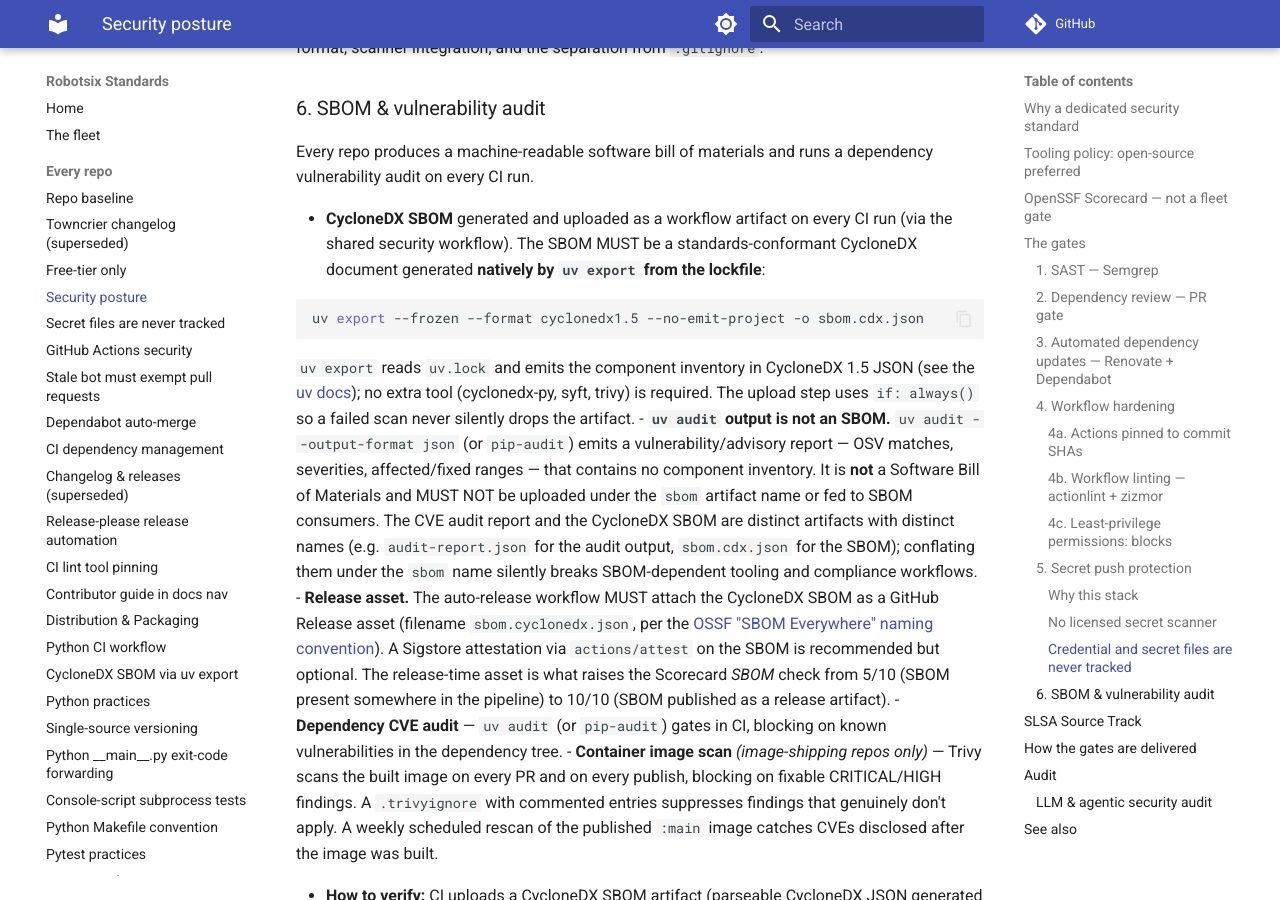
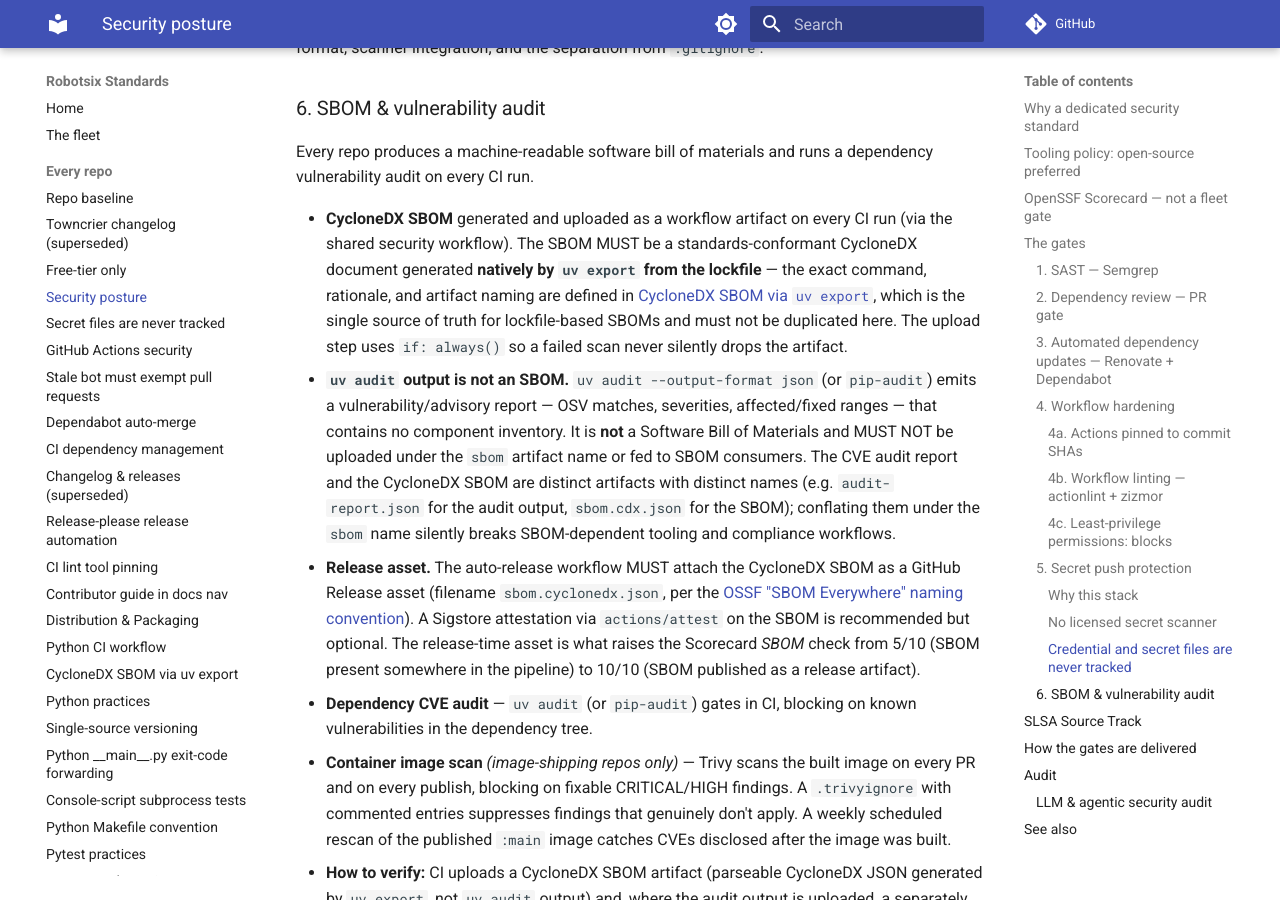
Before and after one commit to damien-robotsix/robotsix-standards, an MkDocs documentation site: the page built from docs/security-posture.md, in a window 1280 px wide and 900 px high, scrolled down 7181 px. Built offline with MkDocs 1.6.1 and Material for MkDocs 9.7.7, drawn with Linux system fonts in a browser that asks for light colours; comment, search, counter and statistics services are not loaded.

````diff
--- a/docs/security-posture.md
+++ b/docs/security-posture.md
@@ -319,17 +319,11 @@ dependency vulnerability audit on every CI run.
 - **CycloneDX SBOM** generated and uploaded as a workflow artifact on every
   CI run (via the shared security workflow). The SBOM MUST be a
   standards-conformant CycloneDX document generated **natively by `uv export`
-  from the lockfile**:
-
-  ```bash
-  uv export --frozen --format cyclonedx1.5 --no-emit-project -o sbom.cdx.json
-  ```
-
-  `uv export` reads `uv.lock` and emits the component inventory in
-  CycloneDX 1.5 JSON (see the
-  [uv docs](https://docs.astral.sh/uv/concepts/projects/export/#cyclonedx-sbom-format));
-  no extra tool (cyclonedx-py, syft, trivy) is required. The upload step uses
-  `if: always()` so a failed scan never silently drops the artifact.
+  from the lockfile** — the exact command, rationale, and artifact naming are
+  defined in [CycloneDX SBOM via `uv export`](sbom-cyclonedx-uv.md), which is
+  the single source of truth for lockfile-based SBOMs and must not be
+  duplicated here. The upload step uses `if: always()` so a failed scan never
+  silently drops the artifact.
 - **`uv audit` output is not an SBOM.** `uv audit --output-format json`
   (or `pip-audit`) emits a vulnerability/advisory report — OSV matches,
   severities, affected/fixed ranges — that contains no component inventory.
````
